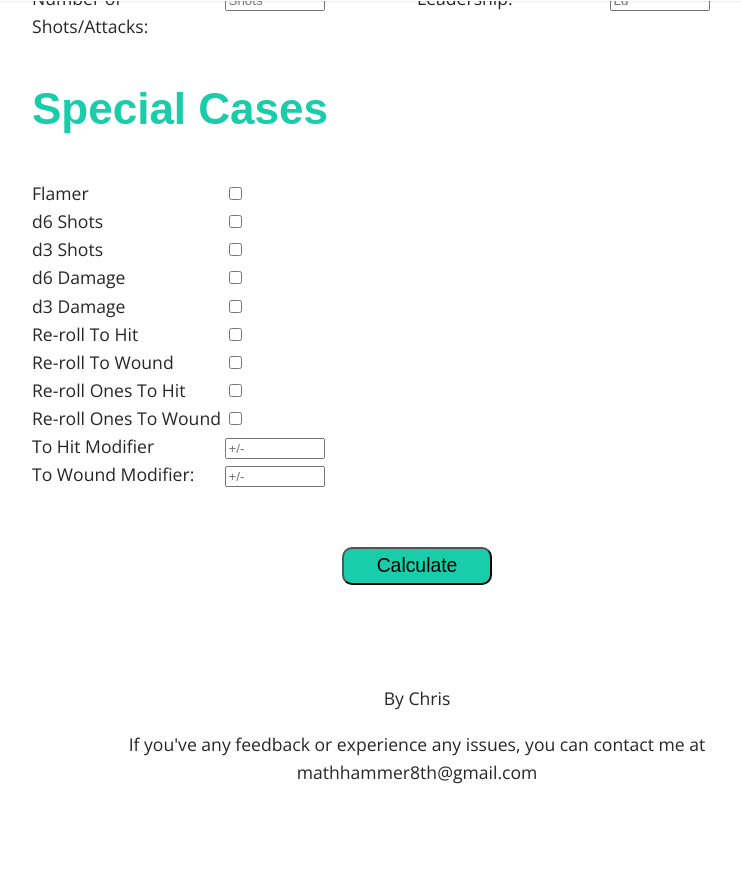
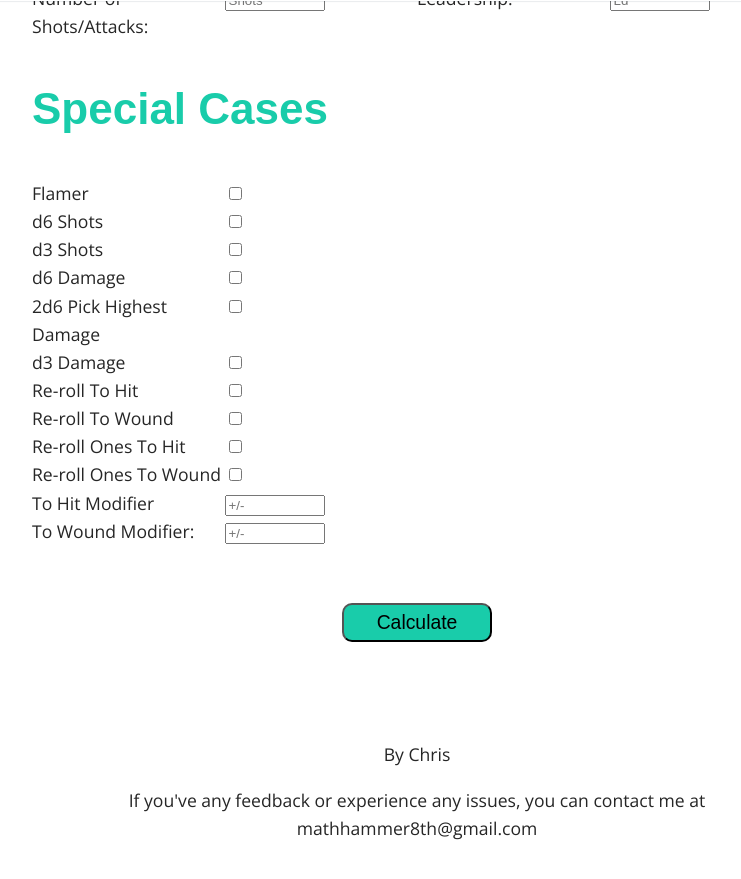
Before and after one commit to ctcodie/MathHammer, a Jekyll site: the page built from index.html, in a window 1280 px wide and 900 px high, scrolled down 1081 px. Shown: the top 879 px of the window, without its empty margins (223-964 px from the left). Built offline with Jekyll 4.4.1, drawn with Linux system fonts in a browser that asks for light colours; nearby versions of some CDN libraries; some web fonts are replaced; before the commit the page ends 1925 px from its top, so only the background shows below that.

Commit message:
added melta effect

```diff
--- a/index.html
+++ b/index.html
@@ -135,6 +135,14 @@ layout: default
       </div>
       <div class="row">
         <div class="column">
+          <label for="2d6HighDam">2d6 Pick Highest Damage</label>
+        </div>
+        <div class="column">
+          <input id="2d6HighDam" type="checkbox">
+        </div>
+      </div>
+      <div class="row">
+        <div class="column">
           <label for="d3DamageYN">d3 Damage</label>
         </div>
         <div class="column">
@@ -190,6 +198,7 @@ layout: default
         </div>
       </div>
     </div>
+
     <div class="column">
     </div>
   </div>
--- a/js/main.js
+++ b/js/main.js
@@ -40,6 +40,7 @@ $(document).ready(function() {
 		var moraleCasualties = 0;
 		var rerollHitOne = false;
 		var rerollWoundOne = false;
+		var x2d6HighDam = false;
 		//potentially for validation. positive integer inc 0
 		//var positiveRegExp = /^\+?(0|[1-9]\d*)$/;
 
@@ -83,6 +84,12 @@ $(document).ready(function() {
   				weaponDamageD6 = true;
 			}else{
 				weaponDamageD6 = false;
+		};
+		if ($('#2d6HighDam').is(":checked"))
+			{
+  				x2d6HighDam = true;
+			}else{
+				x2d6HighDam = false;
 		};
 		hitMod = $('#toHitMod').val()*1;
 		woundMod = $('#toWoundMod').val()*1;
@@ -155,6 +162,8 @@ $(document).ready(function() {
 			weaponDamage = 2;
 		} else if (weaponDamageD6 === true){
 			weaponDamage = 3.5;
+		} else if (x2d6HighDam === true) {
+			weaponDamage = 4.47;
 		}
 
 
```
Also changed, not shown: README.md.
